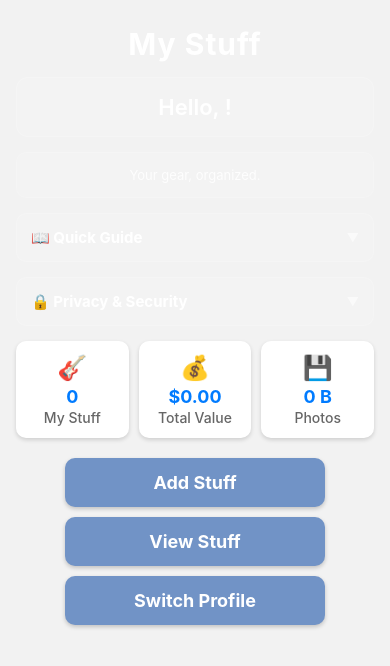
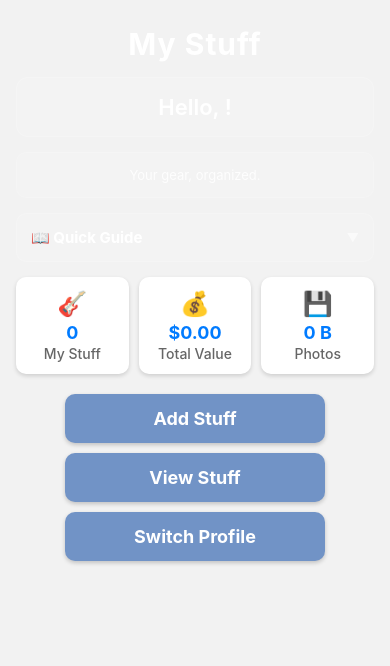
Before and after one commit to dps3ven/my_stuff, a React Native app: screen /Dashboard in a window 390 px wide. Shown: the top 666 px of the page. Built offline with nearby package versions, Linux system fonts and the light colour scheme.

Commit message:
better menu

```diff
--- a/screens/DashboardScreen.js
+++ b/screens/DashboardScreen.js
@@ -24,7 +24,6 @@ export default function DashboardScreen({ navigation }) {
   const [happyMessage] = useState(() => HAPPY_MESSAGES[Math.floor(Math.random() * HAPPY_MESSAGES.length)]);
   const [allPhotos, setAllPhotos] = useState([]);
   const [guideOpen, setGuideOpen] = useState(false);
-  const [privacyOpen, setPrivacyOpen] = useState(false);
 
   useEffect(() => {
     const unsubscribe = navigation.addListener('focus', () => {
@@ -130,31 +129,19 @@ export default function DashboardScreen({ navigation }) {
               <Text style={styles.instructionsText}>
                 <Text style={styles.instructionsBold}>Tip:</Text> Add a nickname to give your gear a personal touch.
               </Text>
-            </View>
-          )}
-        </TouchableOpacity>
 
-        <TouchableOpacity style={styles.instructionsCard} onPress={() => setPrivacyOpen(!privacyOpen)} activeOpacity={0.7}>
-          <View style={styles.instructionsHeader}>
-            <Text style={styles.instructionsTitle}>🔒 Privacy & Security</Text>
-            <Text style={styles.instructionsArrow}>{privacyOpen ? '▲' : '▼'}</Text>
-          </View>
-          {privacyOpen && (
-            <View style={styles.instructionsBody}>
+              <Text style={styles.instructionsSectionTitle}>🔒 Privacy & Security</Text>
               <Text style={styles.instructionsText}>
-                <Text style={styles.instructionsBold}>On your device</Text> — Your profiles, inventory, and photos are stored locally on your device. There's no account to create.
+                <Text style={styles.instructionsBold}>On your device</Text> — Profiles, inventory, and photos are stored locally. No account, no servers, nothing uploaded.
               </Text>
               <Text style={styles.instructionsText}>
-                <Text style={styles.instructionsBold}>No servers</Text> — Your data isn't uploaded or shared. Nothing leaves your device.
+                <Text style={styles.instructionsBold}>Biometric lock</Text> — On supported phones, Face ID / Touch ID protects your profile.
               </Text>
               <Text style={styles.instructionsText}>
-                <Text style={styles.instructionsBold}>Biometric lock</Text> — On supported phones, Face ID / Touch ID protects access to your profile.
+                <Text style={styles.instructionsBold}>Photo access</Text> — Only photos you choose, and the app asks permission first.
               </Text>
               <Text style={styles.instructionsText}>
-                <Text style={styles.instructionsBold}>Photo access</Text> — The app only reads photos you explicitly choose, and asks permission first.
-              </Text>
-              <Text style={styles.instructionsText}>
-                <Text style={styles.instructionsBold}>Encrypted in transit</Text> — The web version is served over HTTPS with strict security headers.
+                <Text style={styles.instructionsBold}>Securely delivered</Text> — The web app loads over HTTPS with strict headers, so the app code can't be tampered with in transit.
               </Text>
             </View>
           )}
@@ -299,6 +286,13 @@ const styles = StyleSheet.create({
   instructionsBody: {
     marginTop: 10,
   },
+  instructionsSectionTitle: {
+    fontSize: 14,
+    fontWeight: '700',
+    color: '#fff',
+    marginTop: 14,
+    marginBottom: 8,
+  },
   instructionsText: {
     fontSize: 13,
     color: 'rgba(255, 255, 255, 0.8)',
```
Also changed, not shown: 1 other file (tests, documents, lock files or other folders).
